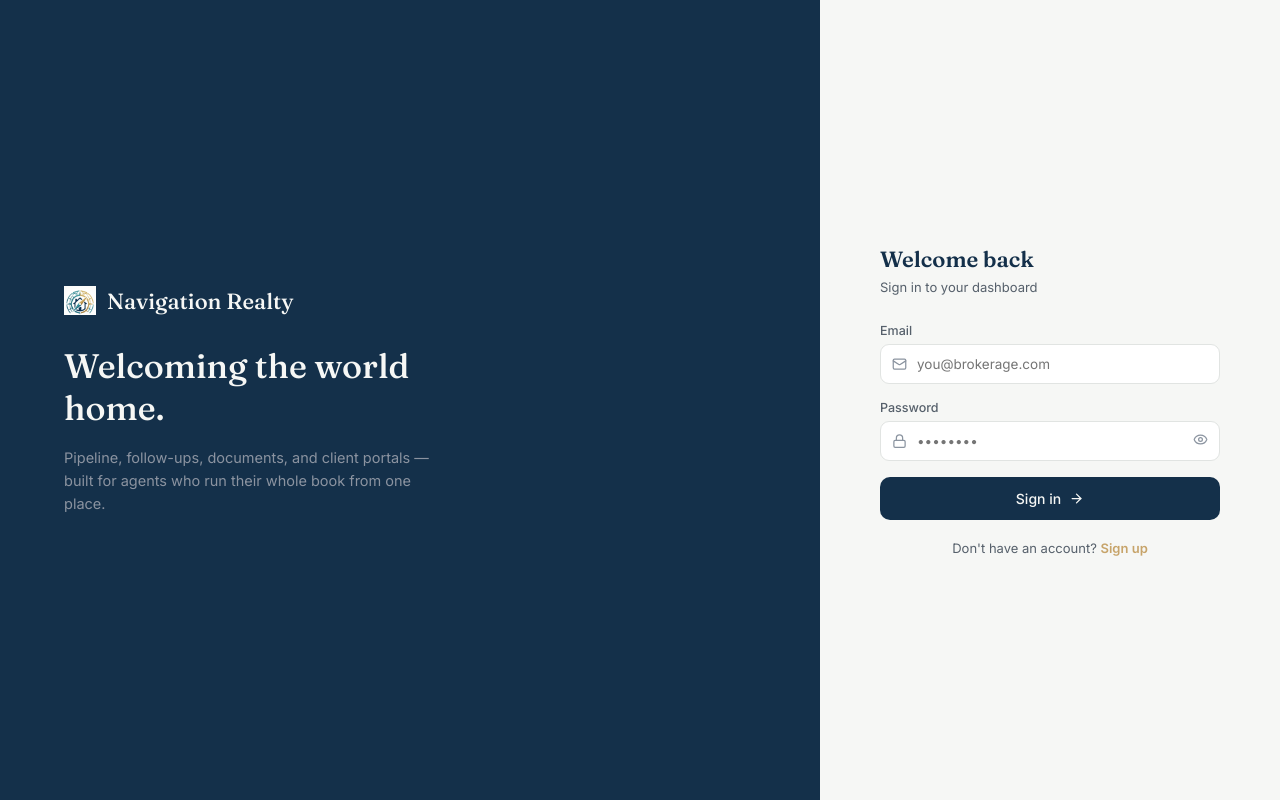
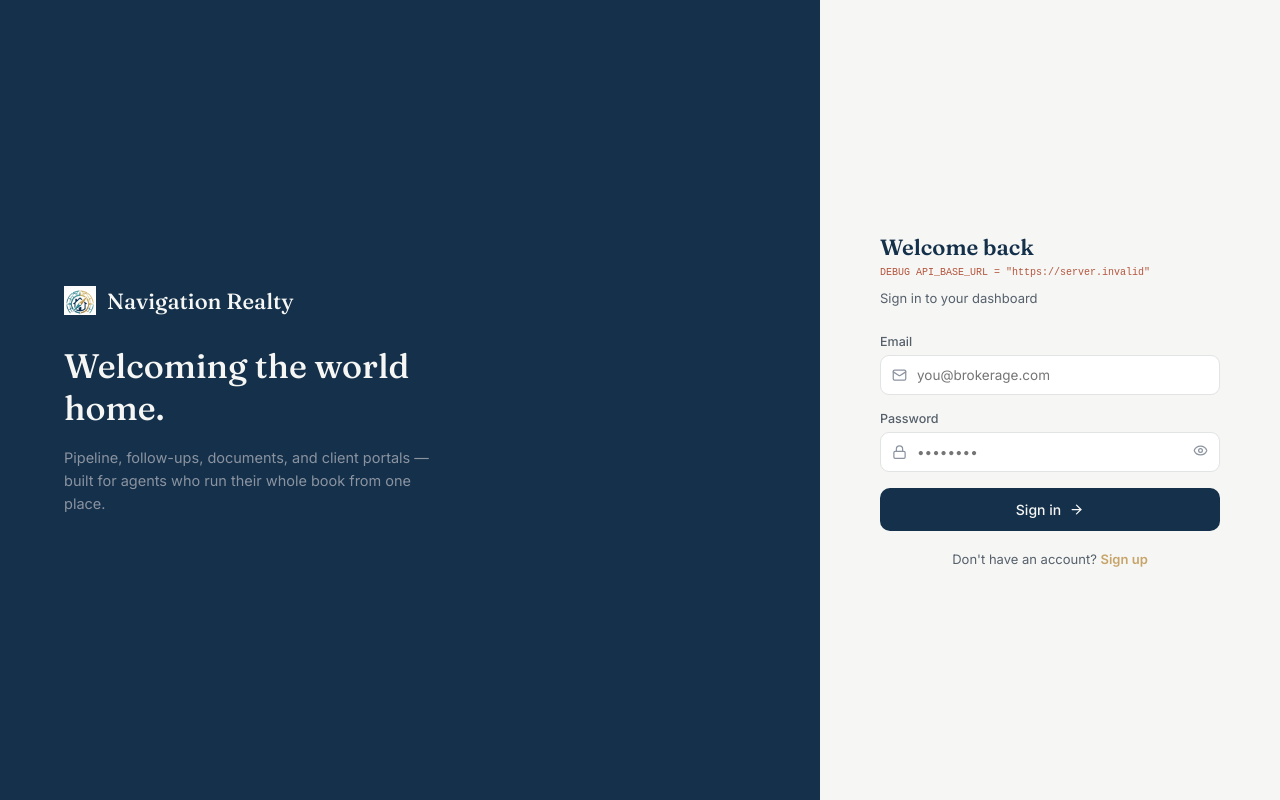
Before and after one commit to bizygoodz-web/navigation-realty-frontend, a React (Vite) app: page /login in a window 1280 px wide. Built offline with nearby package versions, Linux system fonts and the light colour scheme; no server answers.

Commit message:
Add debug line for API_BASE_URL in AgentLogin
Added a temporary debug line to display the API_BASE_URL for verification purposes.

```diff
--- a/src/pages/AgentLogin.jsx
+++ b/src/pages/AgentLogin.jsx
@@ -96,6 +96,10 @@ export default function AgentLogin({ onLoginSuccess }) {
         <form onSubmit={handleSubmit} style={{ width: "100%", maxWidth: 340 }}>
           <div style={{ fontFamily: "Fraunces, serif", fontSize: 22, fontWeight: 600, color: INK, marginBottom: 6 }}>
             {mode === "login" ? "Welcome back" : "Create your agent account"}
+          </div>
+          {/* TEMPORARY DEBUG LINE - remove once VITE_API_URL is confirmed working */}
+          <div style={{ fontSize: 10, color: "#B4553C", marginBottom: 12, fontFamily: "monospace", wordBreak: "break-all" }}>
+            DEBUG API_BASE_URL = "{API_BASE_URL}"
           </div>
           <div style={{ fontSize: 13, color: SLATE, marginBottom: 28 }}>
             {mode === "login" ? "Sign in to your dashboard" : "Set up Navigation Realty for your brokerage"}
```
